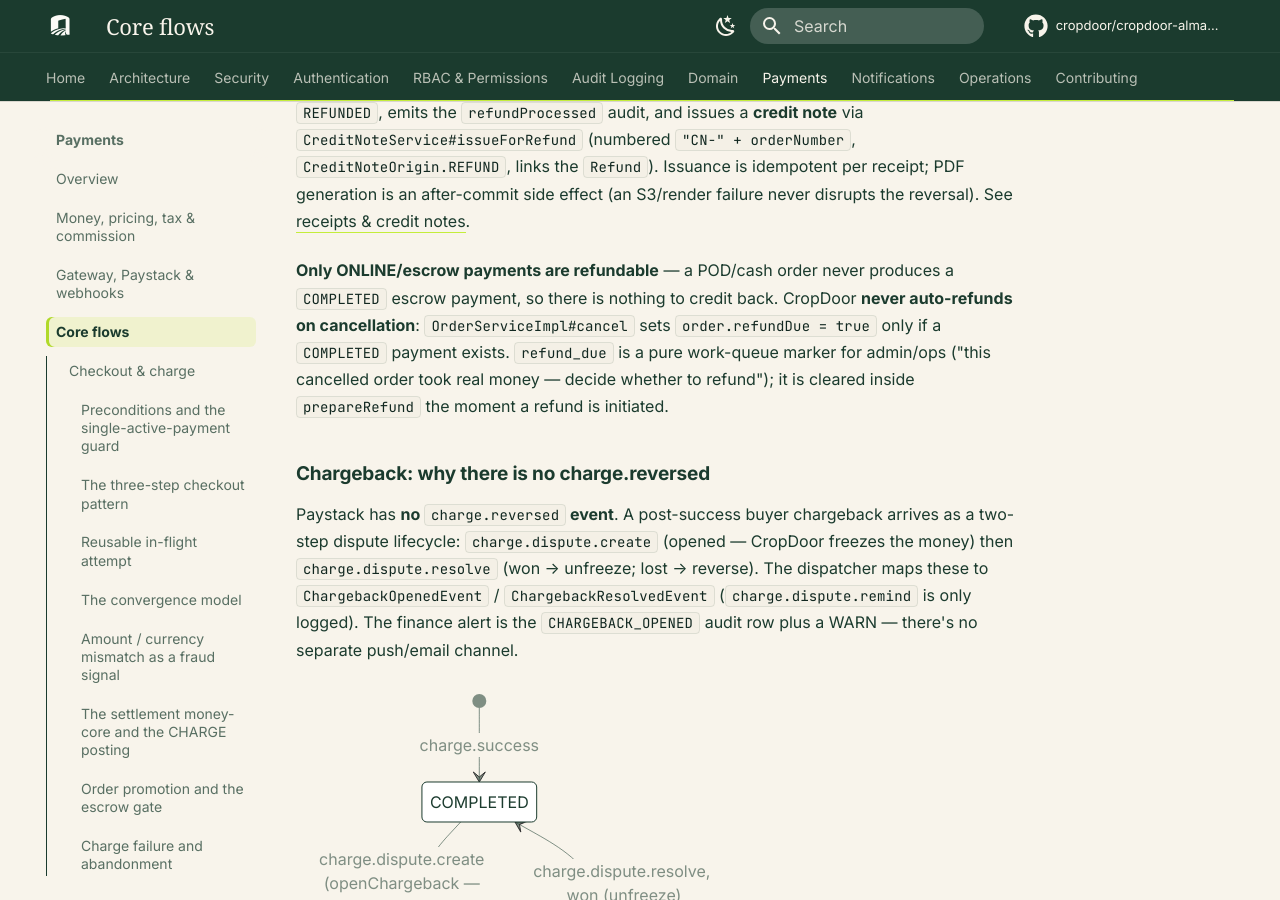
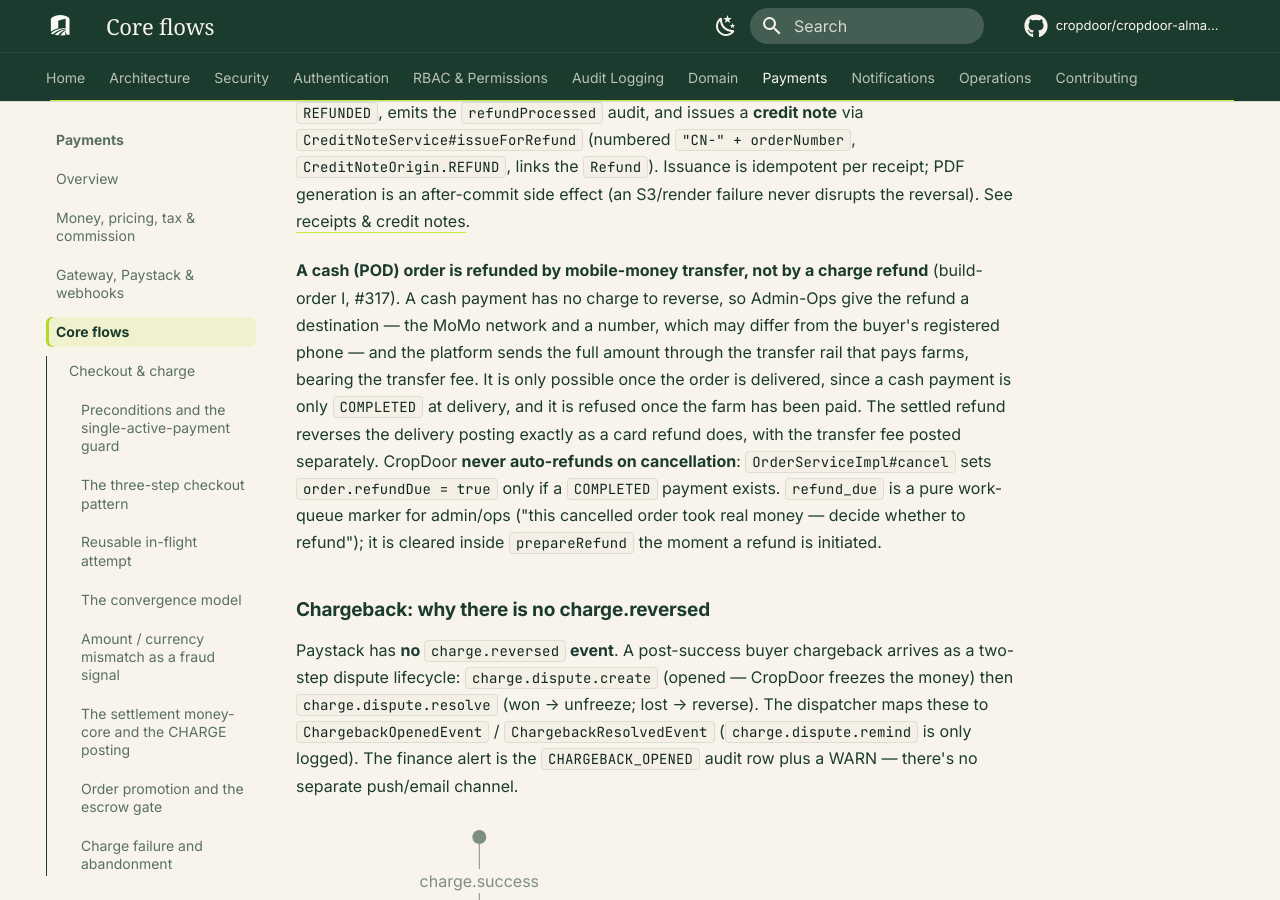
Before and after one commit to cropdoor/cropdoor-almanac, an MkDocs documentation site: the page built from docs/payments/core-flows.md, in a window 1280 px wide and 900 px high, scrolled down 21799 px. Built offline with MkDocs 1.6.1 and Material for MkDocs 9.7.7, drawn with Linux system fonts in a browser that asks for light colours; some web fonts are replaced; comment, search, counter and statistics services are not loaded.

Commit message:
tracker + payments docs: a cash order is refunded by transfer, in review (#317)

```diff
--- a/docs/payments/core-flows.md
+++ b/docs/payments/core-flows.md
@@ -465,7 +465,7 @@ Type `REFUND`, idempotency key `"refund-processed-" + refundId`. The original ch
 
 After posting, `markProcessed` sets `receipt.refunded = true`, refund `PROCESSED`, payment `REFUNDED`, emits the `refundProcessed` audit, and issues a **credit note** via `CreditNoteService#issueForRefund` (numbered `"CN-" + orderNumber`, `CreditNoteOrigin.REFUND`, links the `Refund`). Issuance is idempotent per receipt; PDF generation is an after-commit side effect (an S3/render failure never disrupts the reversal). See [receipts & credit notes](receipts-and-credit-notes.md).
 
-**Only ONLINE/escrow payments are refundable** — a POD/cash order never produces a `COMPLETED` escrow payment, so there is nothing to credit back. CropDoor **never auto-refunds on cancellation**: `OrderServiceImpl#cancel` sets `order.refundDue = true` only if a `COMPLETED` payment exists. `refund_due` is a pure work-queue marker for admin/ops ("this cancelled order took real money — decide whether to refund"); it is cleared inside `prepareRefund` the moment a refund is initiated.
+**A cash (POD) order is refunded by mobile-money transfer, not by a charge refund** (build-order I, #317). A cash payment has no charge to reverse, so Admin-Ops give the refund a destination — the MoMo network and a number, which may differ from the buyer's registered phone — and the platform sends the full amount through the transfer rail that pays farms, bearing the transfer fee. It is only possible once the order is delivered, since a cash payment is only `COMPLETED` at delivery, and it is refused once the farm has been paid. The settled refund reverses the delivery posting exactly as a card refund does, with the transfer fee posted separately. CropDoor **never auto-refunds on cancellation**: `OrderServiceImpl#cancel` sets `order.refundDue = true` only if a `COMPLETED` payment exists. `refund_due` is a pure work-queue marker for admin/ops ("this cancelled order took real money — decide whether to refund"); it is cleared inside `prepareRefund` the moment a refund is initiated.
 
 ### Chargeback: why there is no charge.reversed
 
```
Also changed, not shown: docs/domain/order-delivery-flow-v2-build-order.md (+1 -1 lines), docs/payments/money-model.md (+2 -1 lines).
